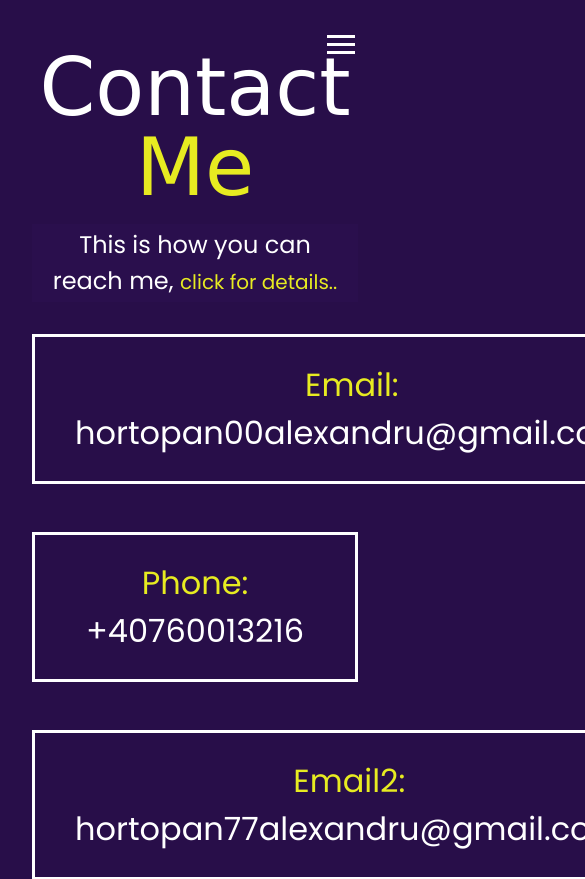
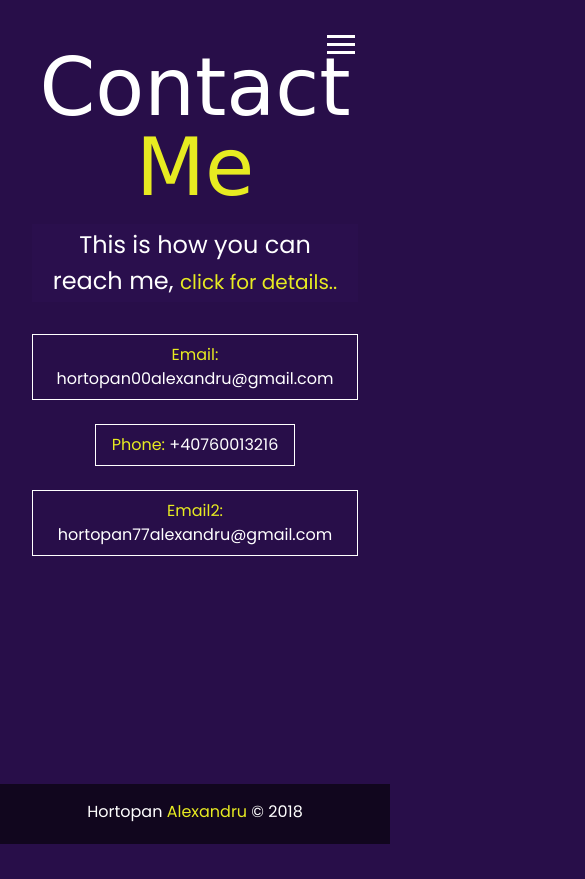
Before and after one commit to hortopanalexandru/website, a website: page dist/contact.html in a window 390 px wide. Shown: the top 879 px of the page, 585 px wide, since content can reach past the window. After the commit the page ends 844 px from the top, so only its background shows below. Drawn offline with Linux system fonts and the light colour scheme; a web font is replaced by a local one.

Commit message:
contact page finished after javascript update

```diff
--- a/scss/_mobile.scss
+++ b/scss/_mobile.scss
@@ -86,4 +86,25 @@
     .projects {
         grid-template-columns: 1fr;
     }
+
+    .boxes {
+        div {
+            font-size: 1rem;
+            border: 1px #fff solid;
+            padding: 0.5rem 1rem;
+            margin-bottom: 1.5rem;
+            @include easeOut;
+
+
+            &:hover {
+                background: $secondary-color;
+                color: set-text-color($secondary-color);
+                cursor: pointer;
+
+                span {
+                    color: set-text-color($secondary-color);
+                }
+            }
+        }
+    }
 }
--- a/scss/main.scss
+++ b/scss/main.scss
@@ -159,6 +159,7 @@ main {
             padding: 0.5rem 1.5rem;
             background: $secondary-color;
             color: set-text-color($secondary-color);
+            cursor: pointer;
 
             span {
                 color: set-text-color($secondary-color);
```
Also changed, not shown: dist/contact.html, dist/css/main.css, dist/js/main.js.
